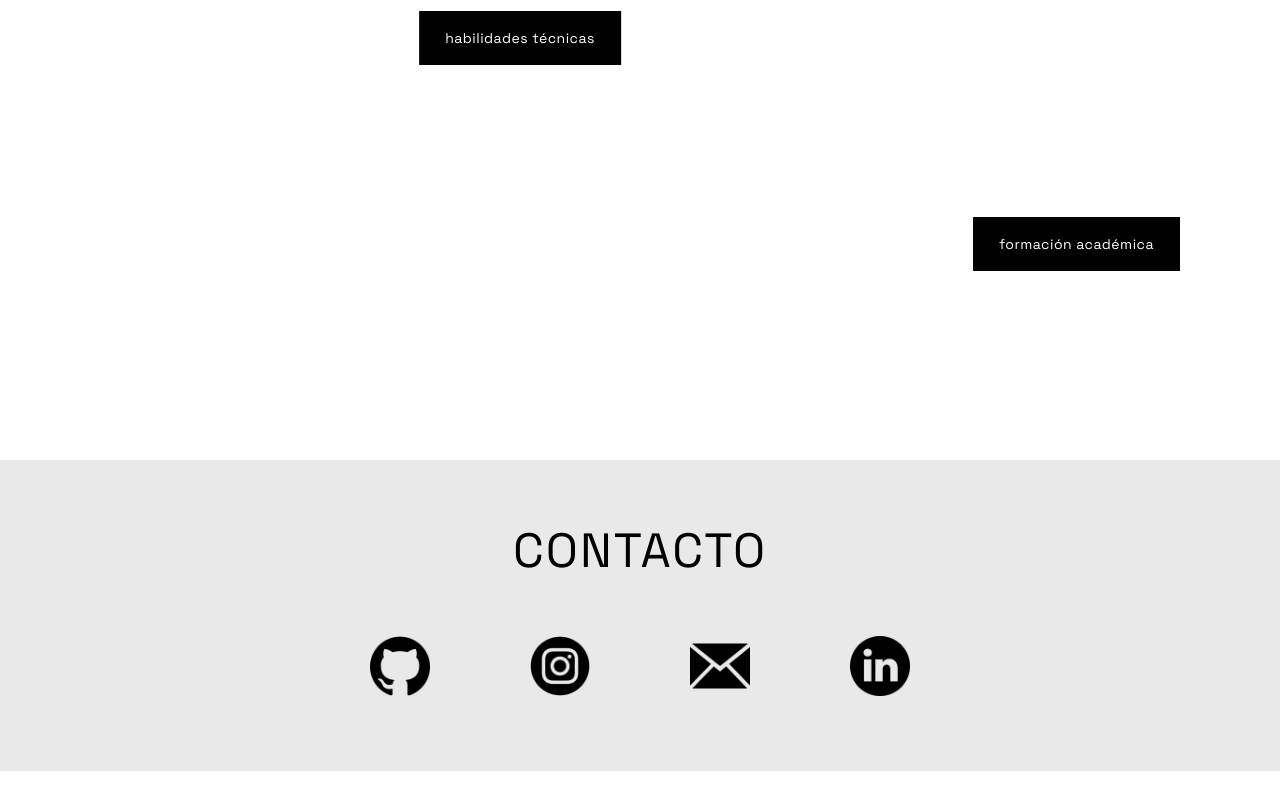
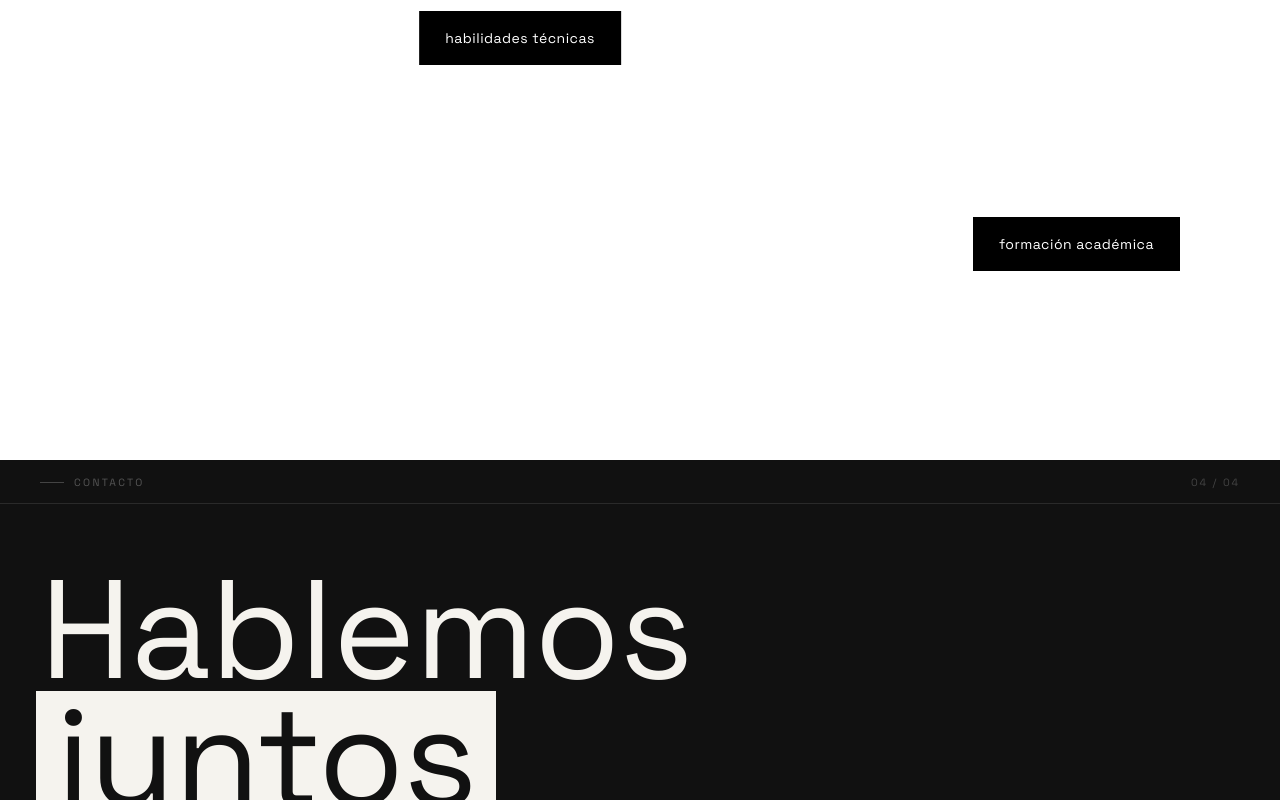
Before and after one commit to diegotntn/portafolio, a React (Vite) app: page / in a window 1280 px wide. Shown: the part 2000-2800 px from the top of the page. Before the commit the page ends 2771 px from the top, so only its background shows below. Built offline with nearby package versions, Linux system fonts and the light colour scheme.

Commit message:
Cambio diseño contacto

```diff
--- a/src/estilos/secciones/contacto.css
+++ b/src/estilos/secciones/contacto.css
@@ -1,35 +1,105 @@
+/* ============================================================
+   CONTACTO — Diseño editorial brutalista | Responsivo
+   ============================================================ */
+
 .contacto {
-  padding: 60px 40px;
-  display: flex;
-  justify-content: center;
-  align-items: center;
-  background-color: #e9e9e9;
+  background-color: #111;
+  border-top: 2px solid #111;
+  padding: 0;
 }
 
+/* --- Barra superior de sección --- */
+.contacto__header {
+  display: flex;
+  justify-content: space-between;
+  align-items: center;
+  padding: 14px 40px;
+  border-bottom: 1px solid #2a2a2a;
+}
+
+.contacto__seccion-label {
+  font-size: 10.5px;
+  letter-spacing: 0.22em;
+  text-transform: uppercase;
+  color: #555;
+  display: flex;
+  align-items: center;
+  gap: 10px;
+}
+
+.contacto__seccion-label::before {
+  content: '';
+  display: inline-block;
+  width: 24px;
+  height: 1px;
+  background: #444;
+}
+
+.contacto__seccion-num {
+  font-size: 10.5px;
+  letter-spacing: 0.18em;
+  color: #444;
+}
+
+/* --- Contenido --- */
 .contacto__contenido {
   width: 100%;
-  max-width: 1200px;
+  max-width: 1280px;
+  margin: 0 auto;
+  padding: 64px 40px 72px 40px;
   display: flex;
   flex-direction: column;
-  align-items: center;
-  gap: 40px;
+  gap: 56px;
 }
 
+/* --- Título --- */
 .contacto__titulo {
-  font-size: 48px;
+  font-family: 'Bebas Neue', 'Space Grotesk', sans-serif;
+  font-size: clamp(64px, 12vw, 140px);
   font-weight: 400;
-  letter-spacing: 2px;
-  color: #000000;
-  text-align: center;
+  line-height: 0.88;
+  letter-spacing: -1px;
+  color: #f5f3ee;
+  margin: 0;
 }
 
+.contacto__titulo .titulo-invertido {
+  display: inline-block;
+  background: #f5f3ee;
+  color: #111;
+  padding: 4px 20px 10px 20px;
+  margin-left: -4px;
+}
+
+/* --- Fila principal: texto + iconos --- */
+.contacto__fila {
+  display: flex;
+  justify-content: space-between;
+  align-items: flex-end;
+  gap: 40px;
+  flex-wrap: wrap;
+}
+
+.contacto__subtexto {
+  font-size: 14px;
+  font-weight: 300;
+  font-style: italic;
+  line-height: 1.65;
+  color: #888;
+  max-width: 340px;
+}
+
+.contacto__subtexto strong {
+  font-style: normal;
+  font-weight: 500;
+  color: #f5f3ee;
+}
+
+/* --- Iconos --- */
 .contacto__iconos {
-  width: 100%;
-  max-width: 650px;
   display: flex;
-  justify-content: center;
   align-items: center;
-  gap: 70px;
+  gap: 0;
 }
 
 .contacto__icono-wrapper {
@@ -40,60 +110,143 @@
 }
 
 .contacto__icono {
-  width: 90px;
-  height: 90px;
+  width: 72px;
+  height: 72px;
   display: flex;
   justify-content: center;
   align-items: center;
-  transition: transform 0.25s ease;
+  border: 1px solid #2a2a2a;
+  margin-left: -1px;
+  transition: background-color 0.2s ease, border-color 0.2s ease;
+  cursor: pointer;
+}
+
+.contacto__icono:first-child {
+  margin-left: 0;
 }
 
 .contacto__icono img {
-  width: 60px;
-  height: 60px;
+  width: 28px;
+  height: 28px;
   object-fit: contain;
+  filter: invert(1) brightness(0.6);
+  transition: filter 0.2s ease;
 }
 
 .contacto__icono:hover {
-  transform: scale(1.12);
+  background-color: #f5f3ee;
+  border-color: #f5f3ee;
 }
 
+.contacto__icono:hover img {
+  filter: invert(0) brightness(1);
+}
+
+/* --- Tooltip --- */
 .contacto__tooltip {
   position: absolute;
-  top: 50%;
-  left: calc(100% + 12px);
-  transform: translateY(-50%);
-  background-color: #000000;
-  color: #ffffff;
-  font-family: "Space Grotesk", sans-serif;
-  font-size: 14px;
-  font-weight: 400;
+  bottom: calc(100% + 10px);
+  left: 50%;
+  transform: translateX(-50%);
+  background-color: #f5f3ee;
+  color: #111;
+  font-size: 10.5px;
+  font-weight: 500;
+  letter-spacing: 0.1em;
+  text-transform: uppercase;
   white-space: nowrap;
-  padding: 10px 14px;
-  border-radius: 10px;
-  box-shadow: 0 8px 20px rgba(0, 0, 0, 0.18);
-  animation: aparecerTooltip 0.25s ease;
+  padding: 8px 14px;
+  border: 1px solid #ddd;
+  animation: aparecerTooltip 0.2s ease;
   z-index: 10;
 }
 
-.contacto__tooltip::before {
+.contacto__tooltip::after {
   content: "";
   position: absolute;
-  top: 50%;
-  left: -6px;
-  transform: translateY(-50%) rotate(45deg);
-  width: 12px;
-  height: 12px;
-  background-color: #000000;
+  top: 100%;
+  left: 50%;
+  transform: translateX(-50%);
+  border: 6px solid transparent;
+  border-top-color: #f5f3ee;
 }
 
 @keyframes aparecerTooltip {
-  from {
-    opacity: 0;
-    transform: translateY(-50%) translateX(-8px);
+  from { opacity: 0; transform: translateX(-50%) translateY(6px); }
+  to   { opacity: 1; transform: translateX(-50%) translateY(0); }
+}
+
+/* --- Footer bar --- */
+.contacto__footer {
+  border-top: 1px solid #2a2a2a;
+  padding: 14px 40px;
+  display: flex;
+  justify-content: space-between;
+  align-items: center;
+}
+
+.contacto__footer p {
+  font-size: 10.5px;
+  letter-spacing: 0.16em;
+  text-transform: uppercase;
+  color: #444;
+  margin: 0;
+}
+
+/* ============================================================
+   RESPONSIVO
+   ============================================================ */
+
+@media (max-width: 768px) {
+  .contacto__header,
+  .contacto__footer {
+    padding: 12px 20px;
   }
-  to {
-    opacity: 1;
-    transform: translateY(-50%) translateX(0);
+
+  .contacto__contenido {
+    padding: 48px 20px 56px 20px;
+    gap: 40px;
+  }
+
+  .contacto__fila {
+    flex-direction: column;
+    align-items: flex-start;
+    gap: 32px;
+  }
+
+  .contacto__subtexto {
+    max-width: 100%;
+  }
+
+  .contacto__icono {
+    width: 60px;
+    height: 60px;
   }
 }
+
+@media (max-width: 480px) {
+  .contacto__header,
+  .contacto__footer {
+    padding: 10px 16px;
+  }
+
+  .contacto__contenido {
+    padding: 36px 16px 44px 16px;
+    gap: 32px;
+  }
+
+  .contacto__iconos {
+    width: 100%;
+    justify-content: flex-start;
+  }
+
+  .contacto__icono {
+    flex: 1;
+    height: 56px;
+  }
+
+  .contacto__icono img {
+    width: 22px;
+    height: 22px;
+  }
+}
--- a/src/secciones/Contacto.jsx
+++ b/src/secciones/Contacto.jsx
@@ -5,23 +5,37 @@ import correoIcono from "../assets/correo.png";
 import linkedinIcono from "../assets/linkedin.png";
 
 function Contacto() {
-
   const [b_mostrarMensajeLinkedin, set_b_mostrarMensajeLinkedin] = useState(false);
 
   const manejarClickLinkedin = (evento) => {
     evento.preventDefault();
-
     set_b_mostrarMensajeLinkedin(true);
-
-    setTimeout(() => {
-      set_b_mostrarMensajeLinkedin(false);
-    }, 1800);
+    setTimeout(() => set_b_mostrarMensajeLinkedin(false), 1800);
   };
 
   return (
     <section className="contacto" id="contacto">
+
+      {/* Barra superior */}
+      <div className="contacto__header">
+        <span className="contacto__seccion-label">Contacto</span>
+        <span className="contacto__seccion-num">04 / 04</span>
+      </div>
+
       <div className="contacto__contenido">
-        <h2 className="contacto__titulo">CONTACTO</h2>
+
+        {/* Título */}
+        <h2 className="contacto__titulo">
+          Hablemos<br />
+          <span className="titulo-invertido">juntos</span>
+        </h2>
+
+        {/* Fila: subtexto + iconos */}
+        <div className="contacto__fila">
+          <p className="contacto__subtexto">
+            Estoy abierto a <strong>proyectos freelance</strong>, colaboraciones
+            y oportunidades laborales en IA y desarrollo de software.
+          </p>
 
           <div className="contacto__iconos">
 
@@ -54,9 +68,7 @@ function Contacto() {
             </a>
 
             {/* LinkedIn con tooltip */}
-
             <div className="contacto__icono-wrapper">
-
               <a
                 href="#"
                 onClick={manejarClickLinkedin}
@@ -65,17 +77,21 @@ function Contacto() {
               >
                 <img src={linkedinIcono} alt="LinkedIn" />
               </a>
-
               {b_mostrarMensajeLinkedin && (
-              <div className="contacto__tooltip">
-                aún no listo :(
-              </div>
+                <div className="contacto__tooltip">aún no listo :(</div>
               )}
-
             </div>
 
           </div>
         </div>
+      </div>
+
+      {/* Footer bar */}
+      <div className="contacto__footer">
+        <p>Diego Téllez — {new Date().getFullYear()}</p>
+        <p>Tlaxcala, México</p>
+      </div>
+
     </section>
   );
 }
--- a/src/secciones/Hero.jsx
+++ b/src/secciones/Hero.jsx
@@ -37,10 +37,6 @@ function Hero() {
       {/* Descripción + botones */}
       <div className="hero__bottom">
         <div className="hero__descripcion">
-          <p>
-            Construyo soluciones donde la <strong>inteligencia artificial</strong>{" "}
-            se encuentra con el diseño de software bien pensado.
-          </p>
         </div>
         <nav className="hero__botones">
           <a href="#proyectos" className="hero__boton">Proyectos</a>
```
Lines whose indentation alone changed are shown as unchanged.
